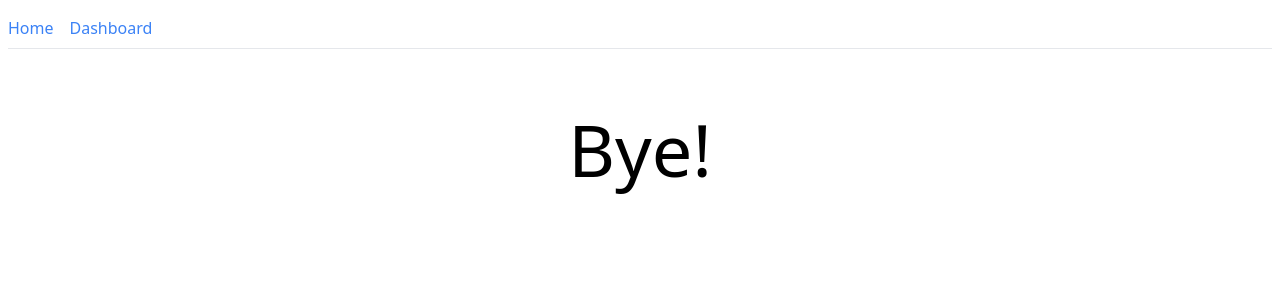
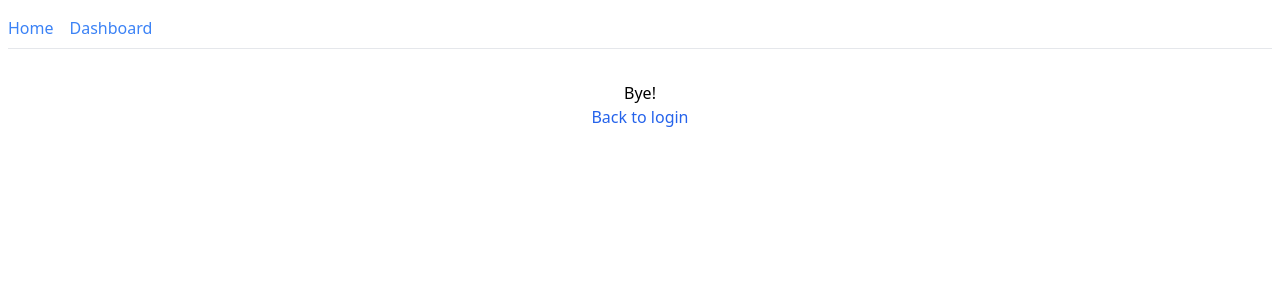
Before and after one commit to francescarpi/hobbyconn_spa, a Vue app: page /logout in a window 1280 px wide. Shown: the top 300 px of the page. Built offline with nearby package versions, Linux system fonts and the light colour scheme; what @formkit/vue would draw is missing.

Commit message:
improved logout

```diff
--- a/src/auth/views/LogoutPage.vue
+++ b/src/auth/views/LogoutPage.vue
@@ -2,6 +2,8 @@
 import { onMounted } from 'vue'
 import { useAuthStore } from '../store'
 import { getInstance } from '../services'
+import ALink from '../../components/atoms/ALink.vue'
+import { LOGIN_URL_NAME } from '../constants'
 
 onMounted(() => {
   const auth = getInstance(useAuthStore().driver)
@@ -10,5 +12,8 @@ onMounted(() => {
 </script>
 
 <template>
-  <div class="text-center mt-16 text-7xl">Bye!</div>
+  <div class="text-center my-8">
+    <p>Bye!</p>
+    <a-link :href="{ name: LOGIN_URL_NAME }">Back to login</a-link>
+  </div>
 </template>
--- a/vite.config.ts
+++ b/vite.config.ts
@@ -1,13 +1,14 @@
 import { defineConfig } from 'vite'
 import vue from '@vitejs/plugin-vue'
-import { resolve } from 'path'
+const path = require('path')
+const toPath = (filePath: string) => path.join(process.cwd(), filePath)
 
 // https://vitejs.dev/config/
 export default defineConfig({
   plugins: [vue()],
   resolve: {
     alias: {
-      '@': resolve(__dirname, 'src')
+      '@': toPath('src/')
     }
   }
 })
```
Also changed, not shown: tsconfig.json (+4 -4 lines), 1 other file (tests, documents, lock files or other folders).
